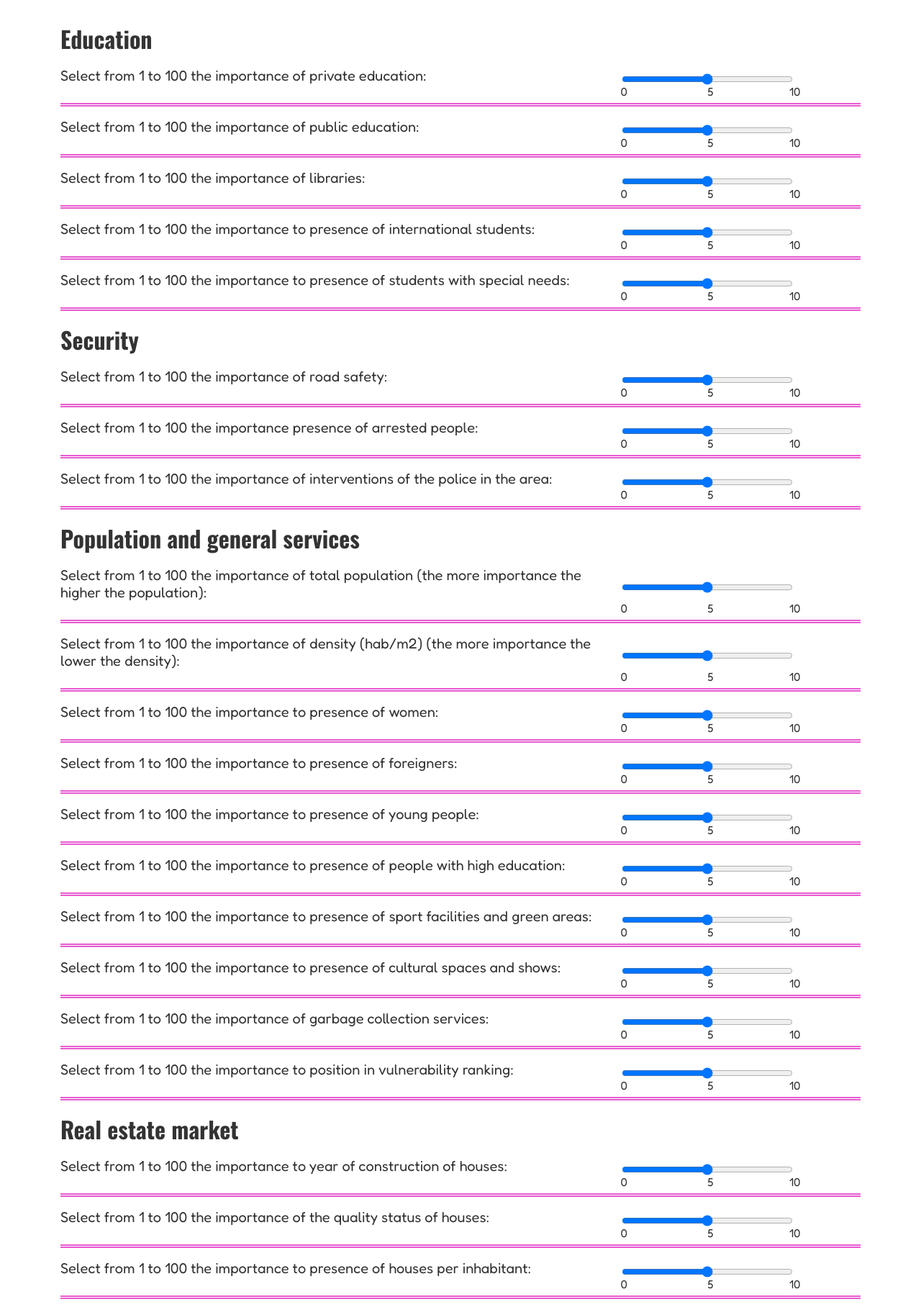
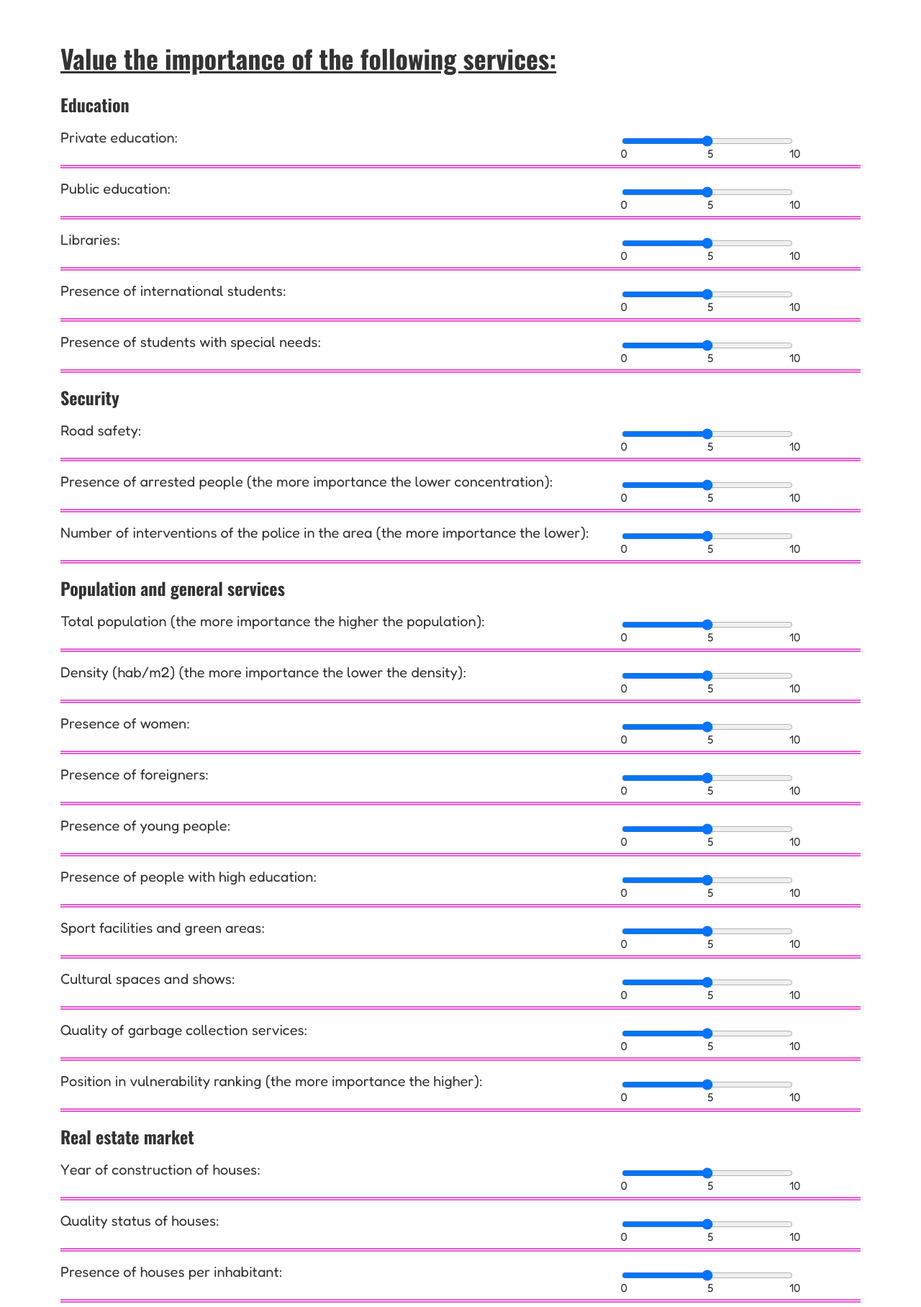
Before and after one commit to jacoobou/webTFG, a Flask app: page /madrid in a window 1280 px wide. Shown: the part 104-1920 px from the top of the page at 72% size. Run offline with Flask 3, Linux system fonts and the light colour scheme.

Commit message:
Pagina inicio

```diff
--- a/app.py
+++ b/app.py
@@ -9,6 +9,10 @@
 
 @app.route('/')
 def index():
+    return render_template('home.html')
+
+@app.route('/select_group',methods=['GET'])
+def select_group():
     return render_template('select_group.html')
 
 @app.route('/select_importance', methods=['POST'])
--- a/static/styles.css
+++ b/static/styles.css
@@ -219,7 +219,7 @@ input[type="checkbox"] {
     margin: 0;
     font-family: Oswald;
     font-weight: bold;
-    font-size: 2em;
+    font-size: 1.5em;
 }
 
 .tour-container {
@@ -291,3 +291,44 @@ progress {
 .results-title {
     text-align: center;
 }
+
+.importance-title {
+    margin-bottom: 20px;
+    font-family: Oswald;
+    font-weight: bold;
+    font-size: 2.25em;
+    text-decoration: underline;
+}
+
+.home-image {
+    float: left;
+    height: 300px;
+    width: auto;
+    margin-right: 30px;
+    margin-left: 30px;
+    margin-top: 0;
+    border-radius: 10%;
+}
+
+.content-section {
+    margin: 1em;
+}
+
+.container-home {
+    max-width: 1200px;
+    margin: 0 auto;
+    padding: 0 1em;
+}
+
+.section-header {
+    margin-bottom: 20px;
+    font-family: Oswald;
+    font-weight: bold;
+    text-align: center;
+    font-size: 2.5em;
+}
+
+.text-home {
+    text-align: justify;
+    margin-left: 40px;
+}
--- a/templates/final_results.html
+++ b/templates/final_results.html
@@ -2,7 +2,7 @@
 <html lang="en">
 <head>
     <meta charset="UTF-8">
-    <title>Final Results</title>
+    <title>Madrid Zone Selector</title>
     <link rel="stylesheet" href="static/styles.css" />
 </head>
 <body>
--- a/templates/final_results_extra.html
+++ b/templates/final_results_extra.html
@@ -2,7 +2,7 @@
 <html lang="en">
 <head>
     <meta charset="UTF-8">
-    <title>Final Results - Extra</title>
+    <title>Madrid Zone Selector</title>
     <link rel="stylesheet" href="static/styles.css" />
 </head>
 <body>
--- a/templates/select_group.html
+++ b/templates/select_group.html
@@ -2,14 +2,14 @@
 <html lang="en">
 <head>
     <meta charset="UTF-8">
-    <title>Select Group</title>
+    <title>Madrid Zone Selector</title>
     <link rel="stylesheet" href="static/styles.css" />
     <script src="{{ url_for('static', filename='script.js') }}"></script>
 </head>
 <body>
     <header class="site-header">
         <div class="left-section">
-            <h1>Madrid Zone Selector - Home</h1>
+            <h1>Madrid Zone Selector - Groups</h1>
         </div>
         <div class="right-section">
             <span>Comunidad de Madrid</span>
--- a/templates/select_importance_extra.html
+++ b/templates/select_importance_extra.html
@@ -2,7 +2,7 @@
 <html lang="en">
 <head>
     <meta charset="UTF-8">
-    <title>Select Importance - Extra</title>
+    <title>Madrid Zone Selector</title>
     <link rel="stylesheet" href="static/styles.css" />
 </head>
 <body>
@@ -17,11 +17,12 @@
     </header>
 
     <div class="container-question">
+        <h1 class='importance-title'>Value the importance of the following services:</h1>
         <form action="/final_results_extra" method="post">
             <span class="title-type">Education</span>
             <div class="slider-container">
                 <div class="question-item question-label">
-                    <label for="private_education">Select from 1 to 100 the importance of private education:</label>
+                    <label for="private_education">Private education:</label>
                 </div>
                 <div class="question-item slider-wrapper">
                     <input type="range" id="private_education" name="private_education" min="0" max="10" required>
@@ -33,7 +34,7 @@
 
             <div class="slider-container">
                 <div class="question-item question-label">
-                    <label for="public_education">Select from 1 to 100 the importance of public education:</label>
+                    <label for="public_education">Public education:</label>
                 </div>
                 <div class="question-item slider-wrapper">
                     <input type="range" id="public_education" name="public_education" min="0" max="10" required>
@@ -45,7 +46,7 @@
 
             <div class="slider-container">
                 <div class="question-item question-label">
-                    <label for="libraries">Select from 1 to 100 the importance of libraries:</label>
+                    <label for="libraries">Libraries:</label>
                 </div>
                 <div class="question-item slider-wrapper">
                     <input type="range" id="libraries" name="libraries" min="0" max="10" required>
@@ -57,7 +58,7 @@
 
             <div class="slider-container">
                 <div class="question-item question-label">
-                    <label for="foreigner_student">Select from 1 to 100 the importance to presence of international students:</label>
+                    <label for="foreigner_student">Presence of international students:</label>
                 </div>
                 <div class="question-item slider-wrapper">
                     <input type="range" id="foreigner_student" name="foreigner_student" min="0" max="10" required>
@@ -69,7 +70,7 @@
 
             <div class="slider-container">
                 <div class="question-item question-label">
-                    <label for="special_student">Select from 1 to 100 the importance to presence of students with special needs:</label>
+                    <label for="special_student">Presence of students with special needs:</label>
                 </div>
                 <div class="question-item slider-wrapper">
                     <input type="range" id="special_student" name="special_student" min="0" max="10" required>
@@ -82,7 +83,7 @@
             <span class="title-type">Security</span>
             <div class="slider-container">
                 <div class="question-item question-label">
-                    <label for="accidentes">Select from 1 to 100 the importance of road safety:</label>
+                    <label for="accidentes">Road safety:</label>
                 </div>
                 <div class="question-item slider-wrapper">
                     <input type="range" id="accidentes" name="accidentes" min="0" max="10" required>
@@ -94,7 +95,7 @@
 
             <div class="slider-container">
                 <div class="question-item question-label">
-                    <label for="detenidos">Select from 1 to 100 the importance presence of arrested people:</label>
+                    <label for="detenidos">Presence of arrested people (the more importance the lower concentration):</label>
                 </div>
                 <div class="question-item slider-wrapper">
                     <input type="range" id="detenidos" name="detenidos" min="0" max="10" required>
@@ -106,7 +107,7 @@
 
             <div class="slider-container">
                 <div class="question-item question-label">
-                    <label for="policia">Select from 1 to 100 the importance of interventions of the police in the area:</label>
+                    <label for="policia">Number of interventions of the police in the area (the more importance the lower):</label>
                 </div>
                 <div class="question-item slider-wrapper">
                     <input type="range" id="policia" name="policia" min="0" max="10" required>
@@ -119,7 +120,7 @@
             <span class="title-type">Population and general services</span>
             <div class="slider-container">
                 <div class="question-item question-label">
-                    <label for="total_population">Select from 1 to 100 the importance of total population (the more importance the higher the population):</label>
+                    <label for="total_population">Total population (the more importance the higher the population):</label>
                 </div>
                 <div class="question-item slider-wrapper">
                     <input type="range" id="total_population" name="total_population" min="0" max="10" required>
@@ -131,7 +132,7 @@
 
             <div class="slider-container">
                 <div class="question-item question-label">
-                    <label for="density">Select from 1 to 100 the importance of density (hab/m2) (the more importance the lower the density):</label>
+                    <label for="density">Density (hab/m2) (the more importance the lower the density):</label>
                 </div>
                 <div class="question-item slider-wrapper">
                     <input type="range" id="density" name="density" min="0" max="10" required>
@@ -143,7 +144,7 @@
 
             <div class="slider-container">
                 <div class="question-item question-label">
-                    <label for="women">Select from 1 to 100 the importance to presence of women:</label>
+                    <label for="women">Presence of women:</label>
                 </div>
                 <div class="question-item slider-wrapper">
                     <input type="range" id="women" name="women" min="0" max="10" required>
@@ -155,7 +156,7 @@
 
             <div class="slider-container">
                 <div class="question-item question-label">
-                    <label for="foreigners">Select from 1 to 100 the importance to presence of foreigners:</label>
+                    <label for="foreigners">Presence of foreigners:</label>
                 </div>
                 <div class="question-item slider-wrapper">
                     <input type="range" id="foreigners" name="foreigners" min="0" max="10" required>
@@ -167,7 +168,7 @@
 
             <div class="slider-container">
                 <div class="question-item question-label">
-                    <label for="young">Select from 1 to 100 the importance to presence of young people:</label>
+                    <label for="young">Presence of young people:</label>
                 </div>
                 <div class="question-item slider-wrapper">
                     <input type="range" id="young" name="young" min="0" max="10" required>
@@ -179,7 +180,7 @@
 
             <div class="slider-container">
                 <div class="question-item question-label">
-                    <label for="highEduc">Select from 1 to 100 the importance to presence of people with high education:</label>
+                    <label for="highEduc">Presence of people with high education:</label>
                 </div>
                 <div class="question-item slider-wrapper">
                     <input type="range" id="highEduc" name="highEduc" min="0" max="10" required>
@@ -191,7 +192,7 @@
 
             <div class="slider-container">
                 <div class="question-item question-label">
-                    <label for="sport_greenareas">Select from 1 to 100 the importance to presence of sport facilities and green areas:</label>
+                    <label for="sport_greenareas">Sport facilities and green areas:</label>
                 </div>
                 <div class="question-item slider-wrapper">
                     <input type="range" id="sport_greenareas" name="sport_greenareas" min="0" max="10" required>
@@ -203,7 +204,7 @@
 
             <div class="slider-container">
                 <div class="question-item question-label">
-                    <label for="espectaculos">Select from 1 to 100 the importance to presence of cultural spaces and shows:</label>
+                    <label for="espectaculos">Cultural spaces and shows:</label>
                 </div>
                 <div class="question-item slider-wrapper">
                     <input type="range" id="espectaculos" name="espectaculos" min="0" max="10" required>
@@ -215,7 +216,7 @@
 
             <div class="slider-container">
                 <div class="question-item question-label">
-                    <label for="residuos">Select from 1 to 100 the importance of garbage collection services:</label>
+                    <label for="residuos">Quality of garbage collection services:</label>
                 </div>
                 <div class="question-item slider-wrapper">
                     <input type="range" id="residuos" name="residuos" min="0" max="10" required>
@@ -227,7 +228,7 @@
 
             <div class="slider-container">
                 <div class="question-item question-label">
-                    <label for="vulnerabilidad">Select from 1 to 100 the importance to position in vulnerability ranking:</label>
+                    <label for="vulnerabilidad">Position in vulnerability ranking (the more importance the higher):</label>
                 </div>
                 <div class="question-item slider-wrapper">
                     <input type="range" id="vulnerabilidad" name="vulnerabilidad" min="0" max="10" required>
@@ -240,7 +241,7 @@
             <span class="title-type">Real estate market</span>
             <div class="slider-container">
                 <div class="question-item question-label">
-                    <label for="añoConstruccion">Select from 1 to 100 the importance to year of construction of houses:</label>
+                    <label for="añoConstruccion">Year of construction of houses:</label>
                 </div>
                 <div class="question-item slider-wrapper">
                     <input type="range" id="añoConstruccion" name="añoConstruccion" min="0" max="10" required>
@@ -252,7 +253,7 @@
 
             <div class="slider-container">
                 <div class="question-item question-label">
-                    <label for="good_houses">Select from 1 to 100 the importance of the quality status of houses:</label>
+                    <label for="good_houses">Quality status of houses:</label>
                 </div>
                 <div class="question-item slider-wrapper">
                     <input type="range" id="good_houses" name="good_houses" min="0" max="10" required>
@@ -264,7 +265,7 @@
 
             <div class="slider-container">
                 <div class="question-item question-label">
-                    <label for="houses">Select from 1 to 100 the importance to presence of houses per inhabitant:</label>
+                    <label for="houses">Presence of houses per inhabitant:</label>
                 </div>
                 <div class="question-item slider-wrapper">
                     <input type="range" id="houses" name="houses" min="0" max="10" required>
@@ -276,7 +277,7 @@
 
             <div class="slider-container">
                 <div class="question-item question-label">
-                    <label for="size">Select from 1 to 100 the importance to size of houses (m2, rooms, baths):</label>
+                    <label for="size">Size of houses (m2, rooms, baths):</label>
                 </div>
                 <div class="question-item slider-wrapper">
                     <input type="range" id="size" name="size" min="0" max="10" required>
@@ -288,7 +289,7 @@
 
             <div class="slider-container">
                 <div class="question-item question-label">
-                    <label for="general_features">Select from 1 to 100 the importance to quality of general features (lift, parking space, low flat if applies):</label>
+                    <label for="general_features">Quality of general features (lift, parking space, low flat if applies):</label>
                 </div>
                 <div class="question-item slider-wrapper">
                     <input type="range" id="general_features" name="general_features" min="0" max="10" required>
@@ -300,7 +301,7 @@
 
             <div class="slider-container">
                 <div class="question-item question-label">
-                    <label for="new_development">Select from 1 to 100 the importance to presence of houses of new development:</label>
+                    <label for="new_development">Presence of houses of new development:</label>
                 </div>
                 <div class="question-item slider-wrapper">
                     <input type="range" id="new_development" name="new_development" min="0" max="10" required>
@@ -312,7 +313,7 @@
 
             <div class="slider-container">
                 <div class="question-item question-label">
-                    <label for="price">Select from 1 to 100 the importance of price of houses (total and per m2):</label>
+                    <label for="price">Price of houses (total and per m2):</label>
                 </div>
                 <div class="question-item slider-wrapper">
                     <input type="range" id="price" name="price" min="0" max="10" required>
@@ -324,7 +325,7 @@
 
             <div class="slider-container">
                 <div class="question-item question-label">
-                    <label for="chalets">Select from 1 to 100 the importance to presence of chalet (if low, flats and similar are benefited):</label>
+                    <label for="chalets">Presence of chalet (if low, flats and similar are benefited):</label>
                 </div>
                 <div class="question-item slider-wrapper">
                     <input type="range" id="chalets" name="chalets" min="0" max="10" required>
@@ -337,7 +338,7 @@
             <span class="title-type">Health</span>
             <div class="slider-container">
                 <div class="question-item question-label">
-                    <label for="centros">Select from 1 to 100 the importance to presence of clinics, hospitals:</label>
+                    <label for="centros">Clinics, hospitals:</label>
                 </div>
                 <div class="question-item slider-wrapper">
                     <input type="range" id="centros" name="centros" min="0" max="10" required>
@@ -349,7 +350,7 @@
 
             <div class="slider-container">
                 <div class="question-item question-label">
-                    <label for="mayores">Select from 1 to 100 the importance to presence of social services, nursing homes and home assistants:</label>
+                    <label for="mayores">Social services, nursing homes and home assistants:</label>
                 </div>
                 <div class="question-item slider-wrapper">
                     <input type="range" id="mayores" name="mayores" min="0" max="10" required>
@@ -361,7 +362,7 @@
 
             <div class="slider-container">
                 <div class="question-item question-label">
-                    <label for="otherCentros">Select from 1 to 100 the importance to presence of other specialized centers (drugs detox, Alzheimer...):</label>
+                    <label for="otherCentros">Other specialized centers (drugs detox, Alzheimer...):</label>
                 </div>
                 <div class="question-item slider-wrapper">
                     <input type="range" id="otherCentros" name="otherCentros" min="0" max="10" required>
@@ -374,7 +375,7 @@
             <span class="title-type">Transport</span>
             <div class="slider-container">
                 <div class="question-item question-label">
-                    <label for="bicis">Select from 1 to 100 the importance to biciMad service (bikes, stops):</label>
+                    <label for="bicis">BiciMad service (bikes, stops):</label>
                 </div>
                 <div class="question-item slider-wrapper">
                     <input type="range" id="bicis" name="bicis" min="0" max="10" required>
@@ -386,7 +387,7 @@
 
             <div class="slider-container">
                 <div class="question-item question-label">
-                    <label for="metro">Select from 1 to 100 the importance to presence of public transport stops (metro):</label>
+                    <label for="metro">Public transport stops (metro):</label>
                 </div>
                 <div class="question-item slider-wrapper">
                     <input type="range" id="metro" name="metro" min="0" max="10" required>
@@ -399,7 +400,7 @@
             <span class="title-type">Economic dynamism</span>
             <div class="slider-container">
                 <div class="question-item question-label">
-                    <label for="paro">Select from 1 to 100 the importance to presence of people without work:</label>
+                    <label for="paro">Presence of unemployed people (the more importance the lower):</label>
                 </div>
                 <div class="question-item slider-wrapper">
                     <input type="range" id="paro" name="paro" min="0" max="10" required>
@@ -411,7 +412,7 @@
 
             <div class="slider-container">
                 <div class="question-item question-label">
-                    <label for="pension">Select from 1 to 100 the importance to quality of pensioners (average income):</label>
+                    <label for="pension">Quality of pensioners (average income):</label>
                 </div>
                 <div class="question-item slider-wrapper">
                     <input type="range" id="pension" name="pension" min="0" max="10" required>
@@ -423,7 +424,7 @@
 
             <div class="slider-container">
                 <div class="question-item question-label">
-                    <label for="renta">Select from 1 to 100 the importance to average income:</label>
+                    <label for="renta">Average income:</label>
                 </div>
                 <div class="question-item slider-wrapper">
                     <input type="range" id="renta" name="renta" min="0" max="10" required>
@@ -435,7 +436,7 @@
 
             <div class="slider-container">
                 <div class="question-item question-label">
-                    <label for="locales">Select from 1 to 100 the importance to presence of commercial premises:</label>
+                    <label for="locales">Presence of commercial premises:</label>
                 </div>
                 <div class="question-item slider-wrapper">
                     <input type="range" id="locales" name="locales" min="0" max="10" required>
```
Also changed, not shown: templates/home.html (added, +39 -0 lines), templates/select_importance.html (+39 -38 lines), README.md (deleted), static/mapaMadrid.jpg (added).
